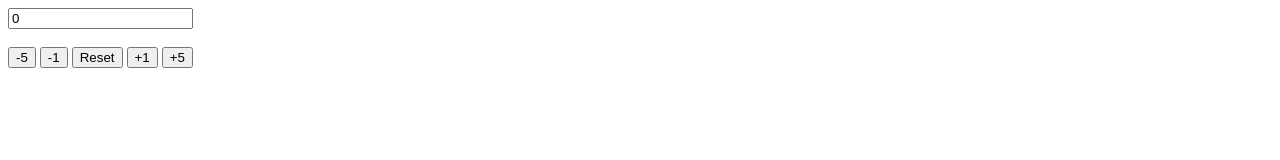
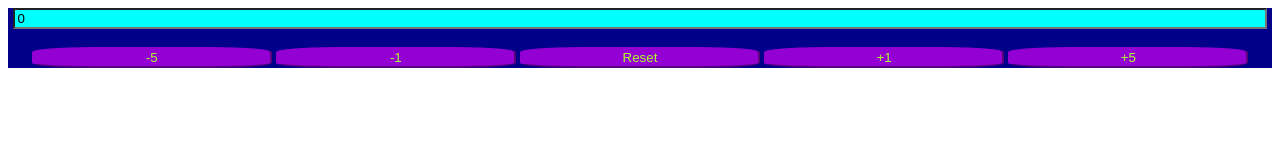
Before and after one commit to Ash-siv4/TDPsept-FE, a plain HTML site: page Event-Handling/counter.html in a window 1280 px wide. Drawn offline with Linux system fonts and the light colour scheme.

Commit message:
Added some styling to the counter... 0_0

```diff
--- a/Event-Handling/counter.html
+++ b/Event-Handling/counter.html
@@ -5,6 +5,25 @@
     <meta http-equiv="X-UA-Compatible" content="IE=edge">
     <meta name="viewport" content="width=device-width, initial-scale=1.0">
     <title>Counter</title>
+    <style>
+        section{
+            width: auto;
+            background-color: darkblue;
+            color: azure;
+            text-align: center;
+        }
+        input{
+            width: 98.5%;
+            background-color: aqua;
+        }
+        button {
+            width: 19%;
+            border-radius: 25%;
+            border-color: darkviolet;
+            background-color: darkviolet;
+            color: greenyellow;
+        }
+    </style>
 </head>
 <body>
     <main>
```
